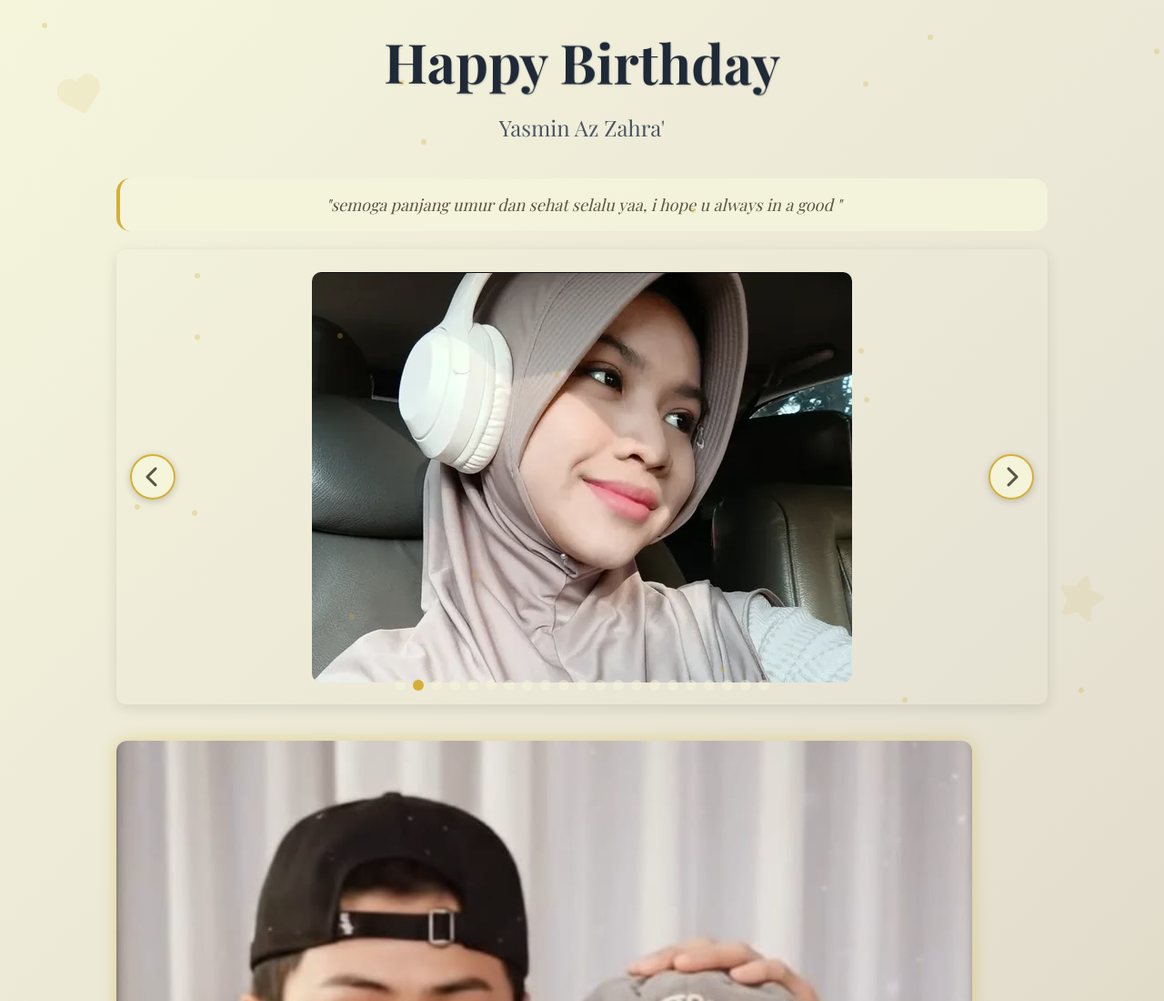
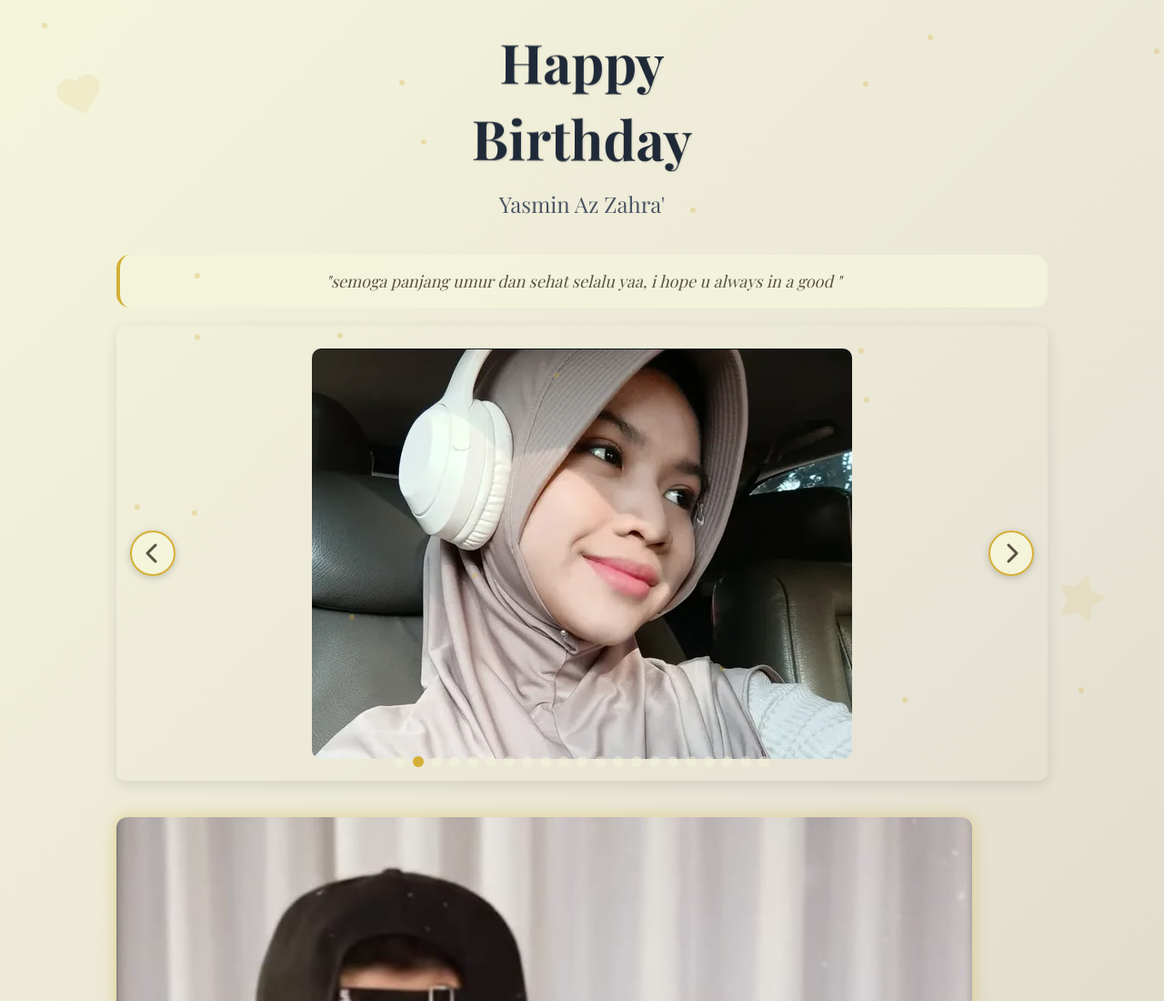
Before and after one commit to bbmoralezz/birthday, a plain HTML site: page index.html in a window 1280 px wide. Shown: the top 1100 px of the page at 91% size. Drawn offline with nearby package versions, Linux system fonts and the light colour scheme.

Commit message:
Update index.html

```diff
--- a/index.html
+++ b/index.html
@@ -21,8 +21,10 @@
 
         <!-- Animated Birthday Text -->
         <h1 class="hero-title text-5xl md:text-6xl font-bold text-gray-800 mb-6 text-shadow elegant-float">
-            <span>H</span><span>a</span><span>p</span><span>p</span><span>y</span>
-            <span>B</span><span>i</span><span>r</span><span>t</span><span>h</span><span>d</span><span>a</span><span>y</span>
+            <span>H</span><span>a</span><span>p</span><span>p</span><span>y</span><span></span>
+        </h1>
+        <h1 class="hero-title text-5xl md:text-6xl font-bold text-gray-800 mb-6 text-shadow elegant-float">
+        <span>B</span><span>i</span><span>r</span><span>t</span><span>h</span><span>d</span><span>a</span><span>y</span>
         </h1>
         <p class="hero-subtitle text-xl md:text-2xl text-gray-600 mb-10">Yasmin Az Zahra'</p>
 
```
